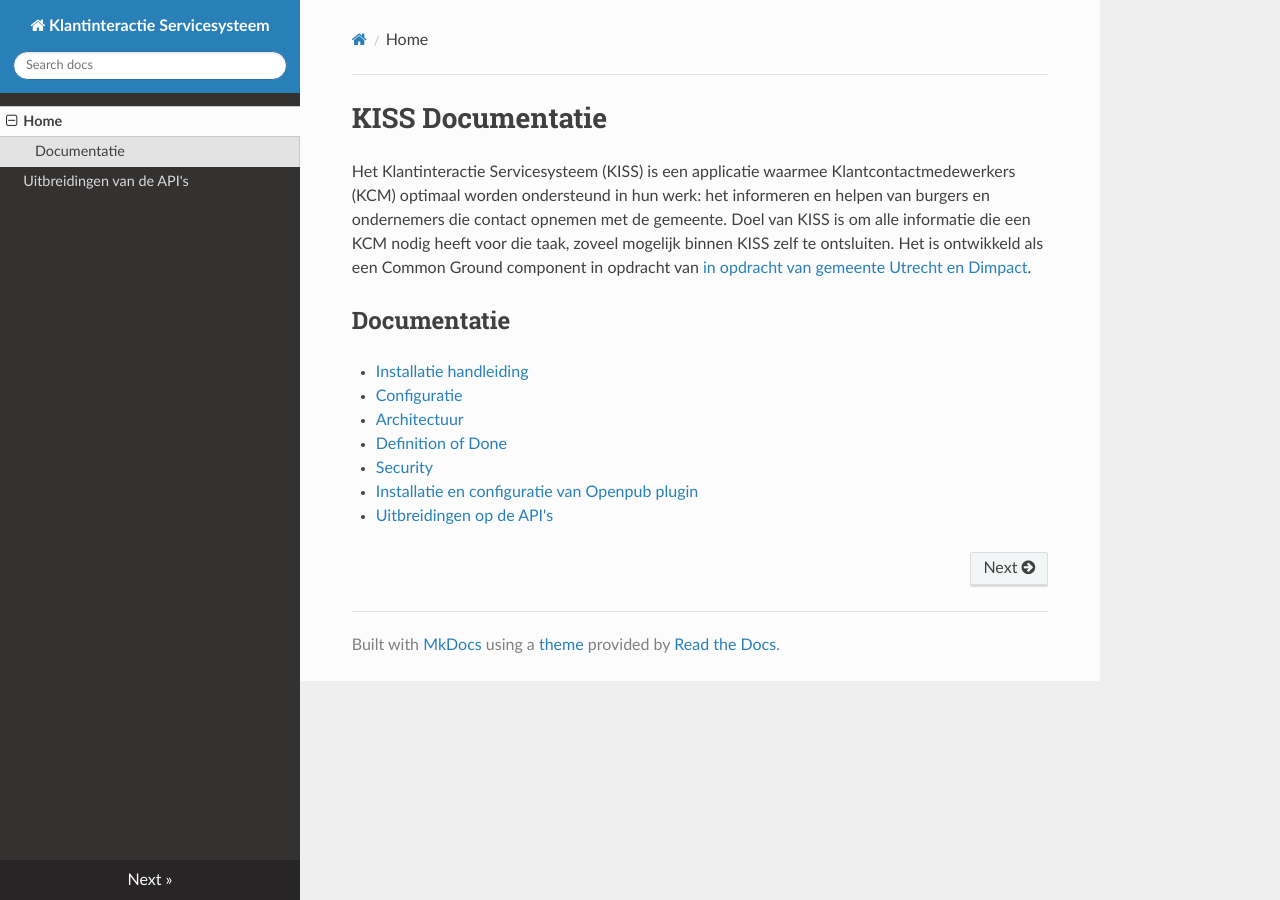
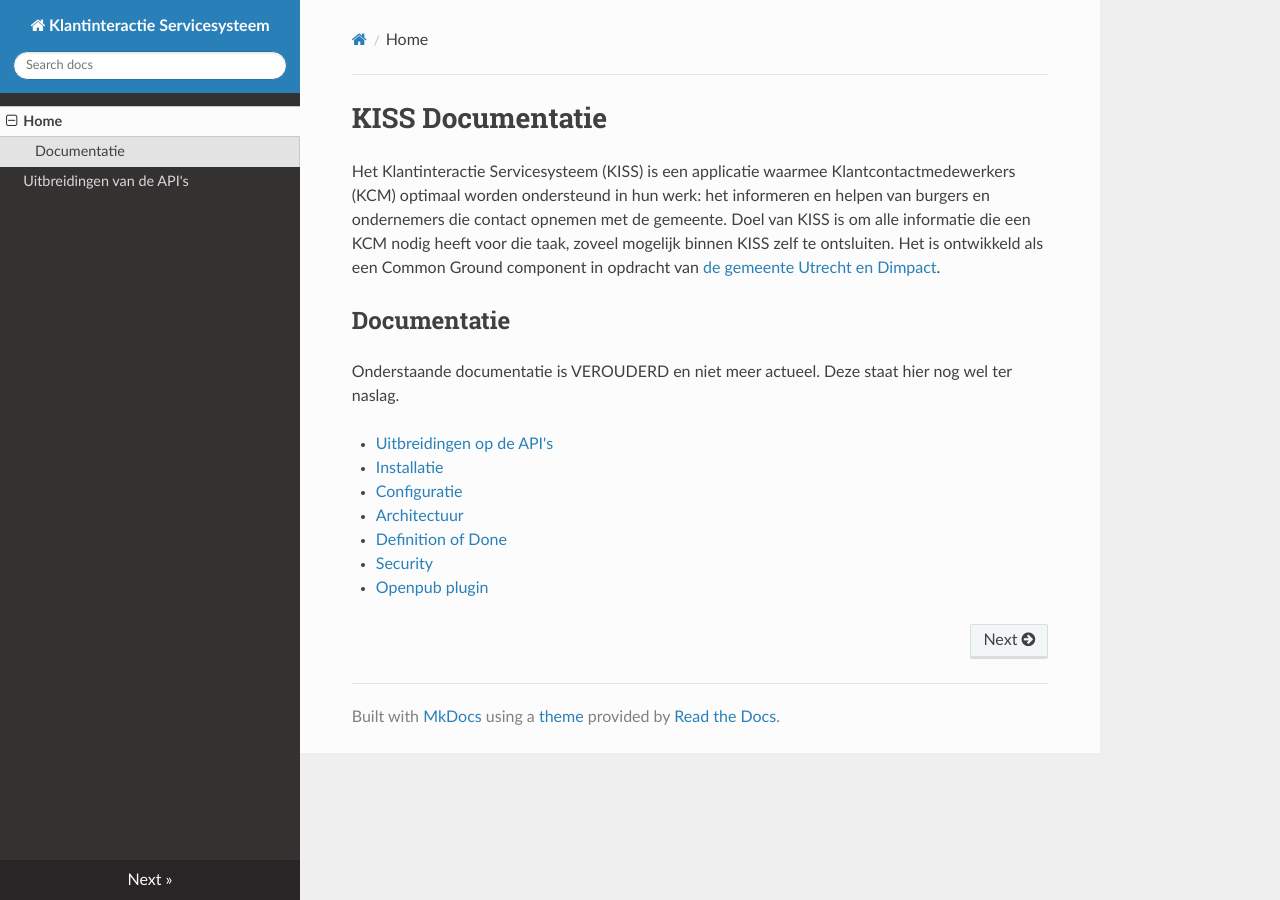
Before and after one commit to Klantinteractie-Servicesysteem/.github, an MkDocs documentation site: the page built from docs/index.md, in a window 1280 px wide. Built offline with MkDocs 1.6.1, drawn with Linux system fonts in a browser that asks for light colours; nearby versions of some CDN libraries.

Commit message:
Update index.md
Update i.v.m. gewijzigde inzichten

```diff
--- a/docs/index.md
+++ b/docs/index.md
@@ -1,12 +1,13 @@
 # KISS Documentatie
-Het Klantinteractie Servicesysteem (KISS) is een applicatie waarmee Klantcontactmedewerkers (KCM) optimaal worden ondersteund in hun werk: het informeren en helpen van burgers en ondernemers die contact opnemen met de gemeente. Doel van KISS is om alle informatie die een KCM nodig heeft voor die taak, zoveel mogelijk binnen KISS zelf te ontsluiten. Het is ontwikkeld als een Common Ground component in opdracht van [in opdracht van gemeente Utrecht en Dimpact](https://www.dimpact.nl/klantinteractie-servicesysteem).
+Het Klantinteractie Servicesysteem (KISS) is een applicatie waarmee Klantcontactmedewerkers (KCM) optimaal worden ondersteund in hun werk: het informeren en helpen van burgers en ondernemers die contact opnemen met de gemeente. Doel van KISS is om alle informatie die een KCM nodig heeft voor die taak, zoveel mogelijk binnen KISS zelf te ontsluiten. Het is ontwikkeld als een Common Ground component in opdracht van [de gemeente Utrecht en Dimpact](https://www.dimpact.nl/klantinteractie-servicesysteem).
 
 ## Documentatie
+Onderstaande documentatie is VEROUDERD en niet meer actueel. Deze staat hier nog wel ter naslag.
 
-- [Installatie handleiding](INSTALLATION.md)
+- [Uitbreidingen op de API's](UITBREIDING-APIS.md)
+- [Installatie](INSTALLATION.md)
 - [Configuratie](CONFIGURATIE.md)
 - [Architectuur](Architectuur.md)
 - [Definition of Done](DEFINITIONOFDONE.md)
 - [Security](SECURITY.md)
-- [Installatie en configuratie van Openpub plugin](openpub.md)
-- [Uitbreidingen op de API's](UITBREIDING-APIS.md)
+- [Openpub plugin](openpub.md)
```
